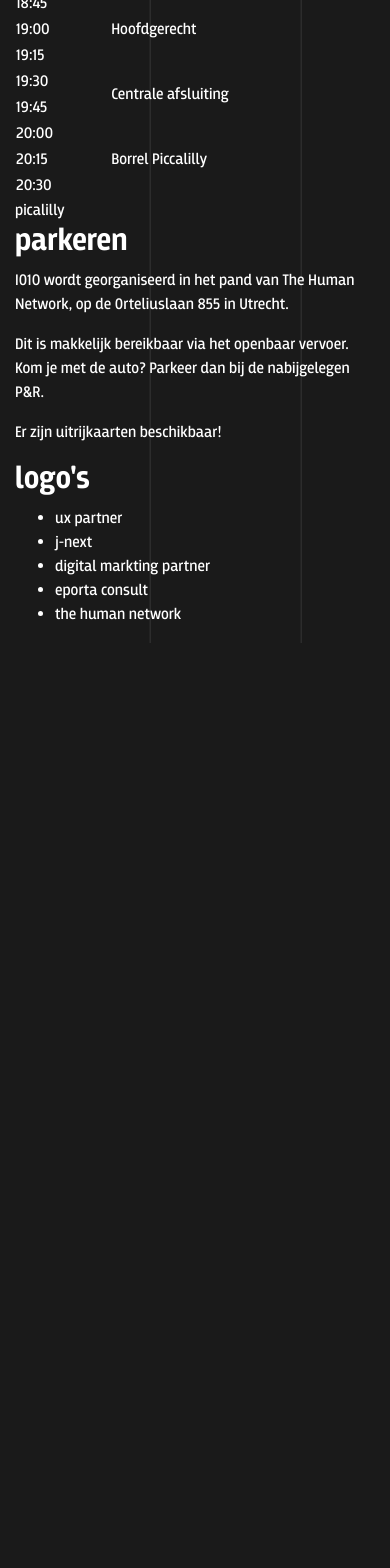
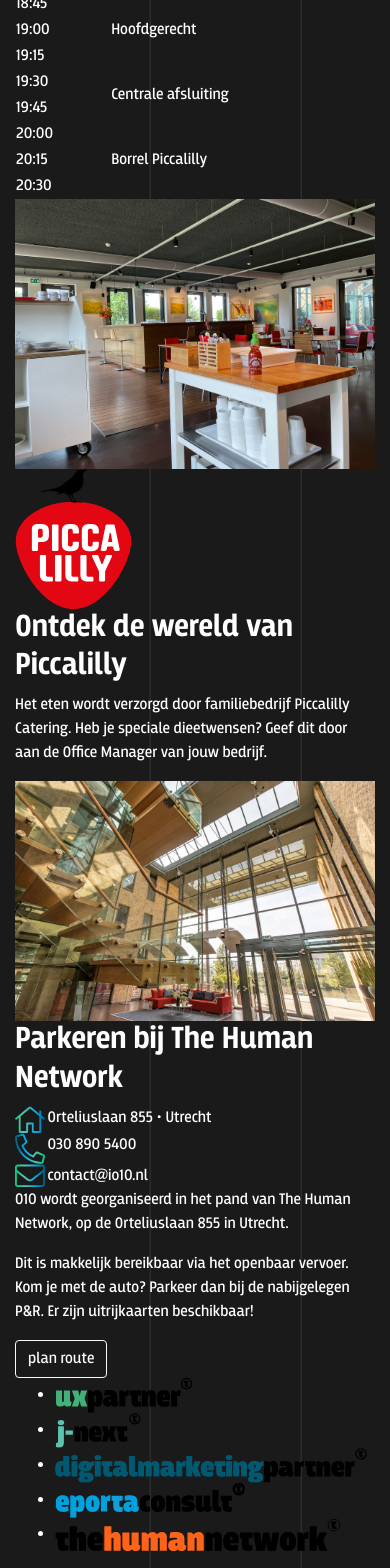
Before and after one commit to J-nextgroup/io10, an Angular app: page / in a window 390 px wide. Shown: the part 2261-3829 px from the top of the page. Before the commit the page ends 2904 px from the top, so only its background shows below. Built offline with nearby package versions, Linux system fonts and the light colour scheme.

Commit message:
finish mobile bootstrap and content

```diff
--- a/src/app/app.component.html
+++ b/src/app/app.component.html
@@ -190,31 +190,53 @@
     </div>
   </div>
   <div class="row">
-    <div class="col">picalilly</div>
+    <div class="col">
+      <img src="/assets/picabg.jfif" class="img-fluid" />
+      <img src="/assets/picalilly.svg" class="img-fluid" />
+      <h2>Ontdek de wereld van Piccalilly</h2>
+      <p>
+        Het eten wordt verzorgd door familiebedrijf Piccalilly Catering. Heb je
+        speciale dieetwensen? Geef dit door aan de Office Manager van jouw
+        bedrijf.
+      </p>
+    </div>
   </div>
   <div class="row">
     <div class="col">
-      <h2>parkeren</h2>
+      <img src="/assets/thnlobby.jpg" class="img-fluid" />
+      <h2>Parkeren bij The Human Network</h2>
+      <div class="row">
+        <div class="col-1"><img src="/assets/home.svg" /></div>
+        <div class="col-11">Orteliuslaan 855 • Utrecht</div>
+      </div>
+      <div class="row">
+        <div class="col-1"><img src="/assets/phone.svg" /></div>
+        <div class="col-11">030 890 5400</div>
+      </div>
+      <div class="row">
+        <div class="col-1"><img src="/assets/mail.svg" /></div>
+        <div class="col-11">contact@io10.nl</div>
+      </div>
       <p>
-        IO10 wordt georganiseerd in het pand van The Human Network, op de
+        O10 wordt georganiseerd in het pand van The Human Network, op de
         Orteliuslaan 855 in Utrecht.
       </p>
       <p>
         Dit is makkelijk bereikbaar via het openbaar vervoer. Kom je met de
-        auto? Parkeer dan bij de nabijgelegen P&R.
+        auto? Parkeer dan bij de nabijgelegen P&R. Er zijn uitrijkaarten
+        beschikbaar!
       </p>
-      <p>Er zijn uitrijkaarten beschikbaar!</p>
+      <button type="button" class="btn btn-outline-light">plan route</button>
     </div>
   </div>
   <div class="row">
     <div class="col">
-      <h2>logo's</h2>
       <ul>
-        <li>ux partner</li>
-        <li>j-next</li>
-        <li>digital markting partner</li>
-        <li>eporta consult</li>
-        <li>the human network</li>
+        <li><img src="/assets/uxpartner.svg" class="img-fluid" /></li>
+        <li><img src="/assets/jnext.svg" class="img-fluid" /></li>
+        <li><img src="/assets/dmp.svg" class="img-fluid" /></li>
+        <li><img src="/assets/eporta.svg" class="img-fluid" /></li>
+        <li><img src="/assets/thn.svg" class="img-fluid" /></li>
       </ul>
     </div>
   </div>
```
Also changed, not shown: src/assets/picabg.jfif (added), src/assets/thnlobby.jpg (added).
